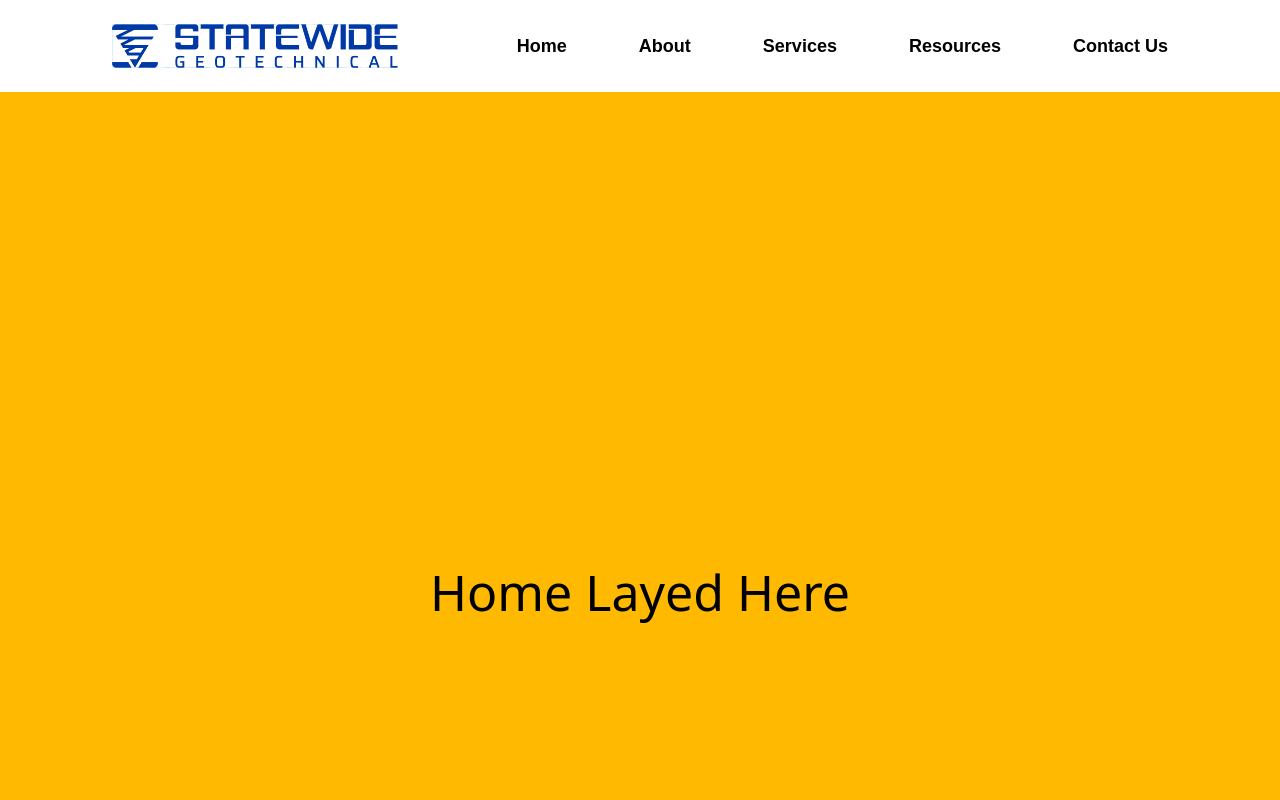
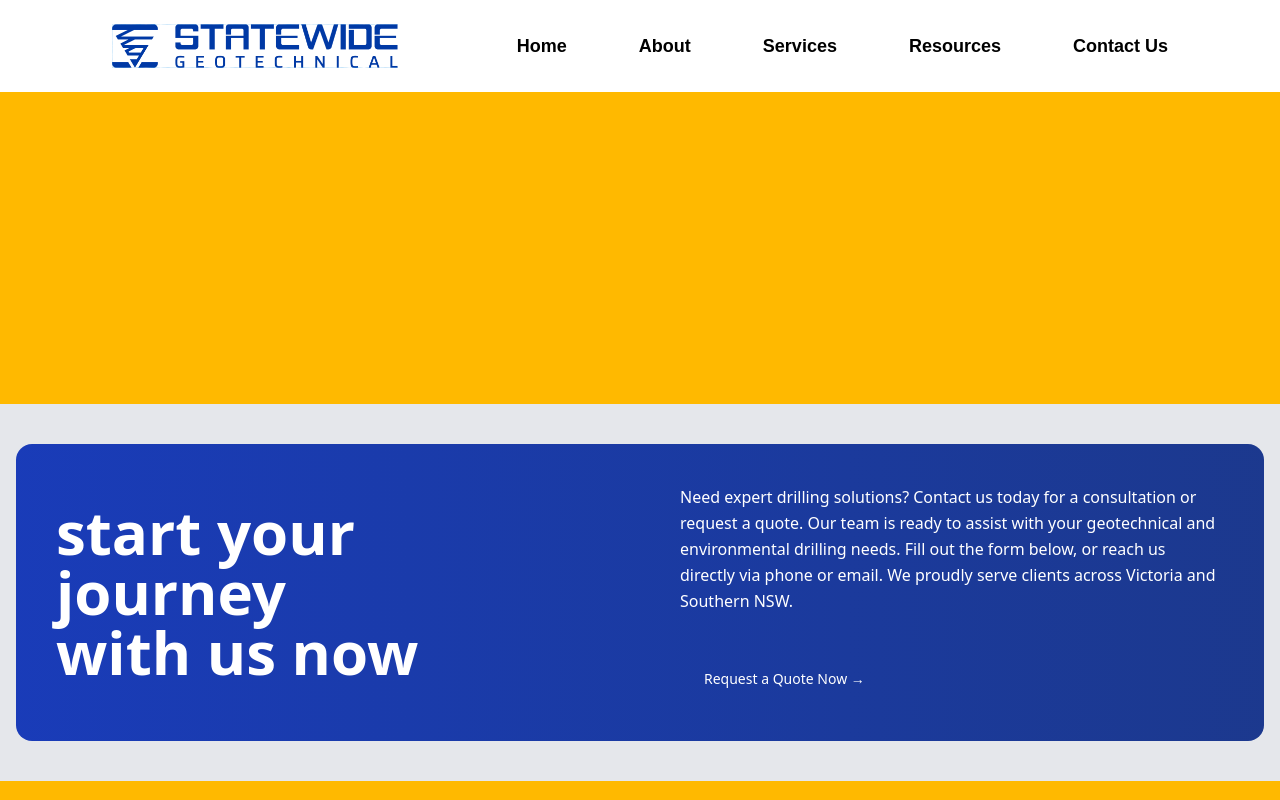
Before and after one commit to tharanga-madurapperuma/statewide-geotechnical_construction-site, a React (Vite) app: page / in a window 1280 px wide. Shown: the top 800 px of the page. Built offline with nearby package versions, Linux system fonts and the light colour scheme.

Commit message:
added section to Home

```diff
--- a/src/pages/home/Home.jsx
+++ b/src/pages/home/Home.jsx
@@ -1,11 +1,9 @@
 import React from "react";
-
+import Callbox from "../../components/callbox/Callbox";
 const Home = () => {
     return (
         <div className="bg-amber-400 w-full h-[1000px] justify-center items-center flex">
-            <p style={{ fontSize: "50px" }} className="font-normal">
-                Home Layed Here
-            </p>
+           <Callbox />
         </div>
     );
 };
```
